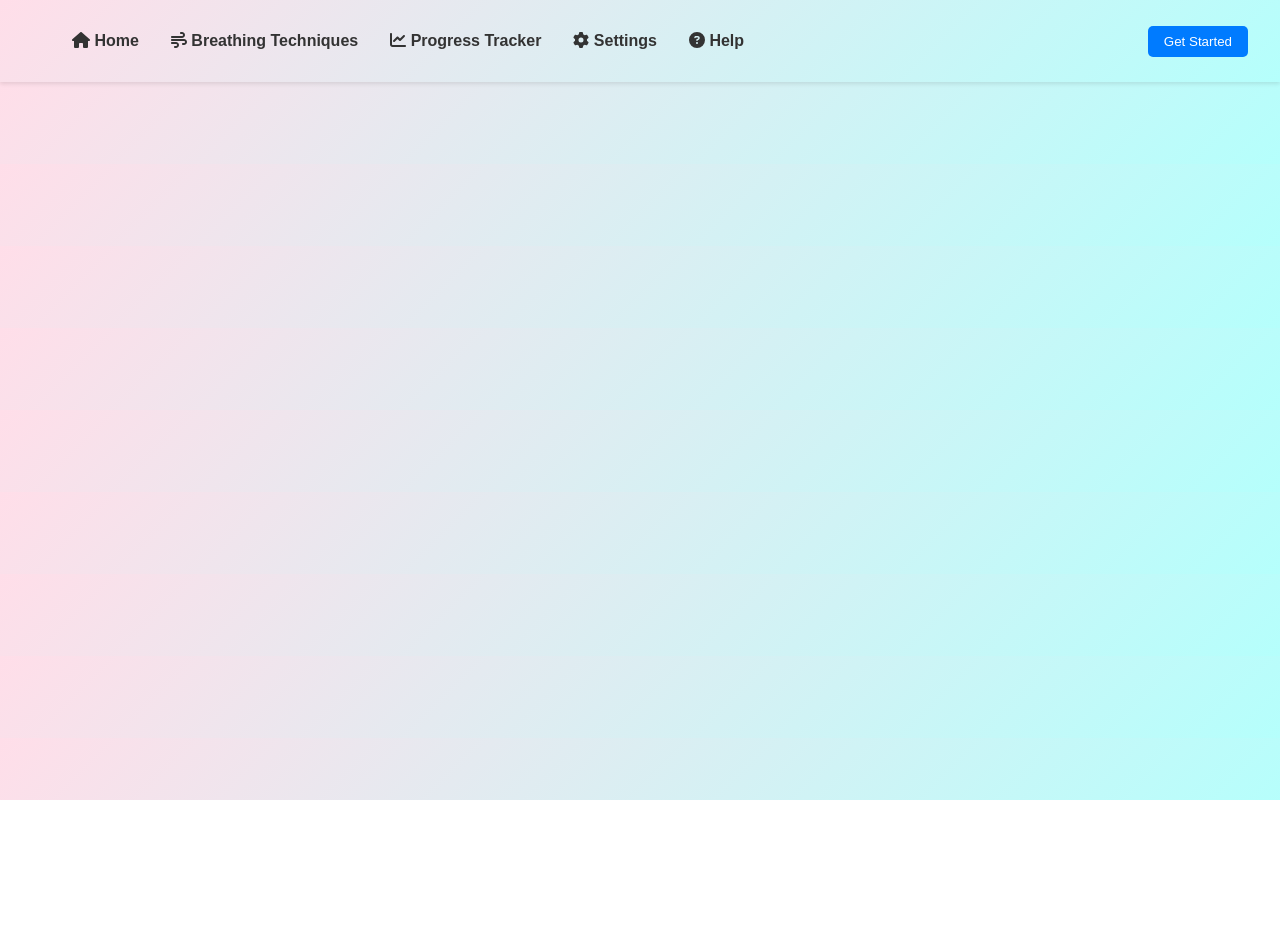
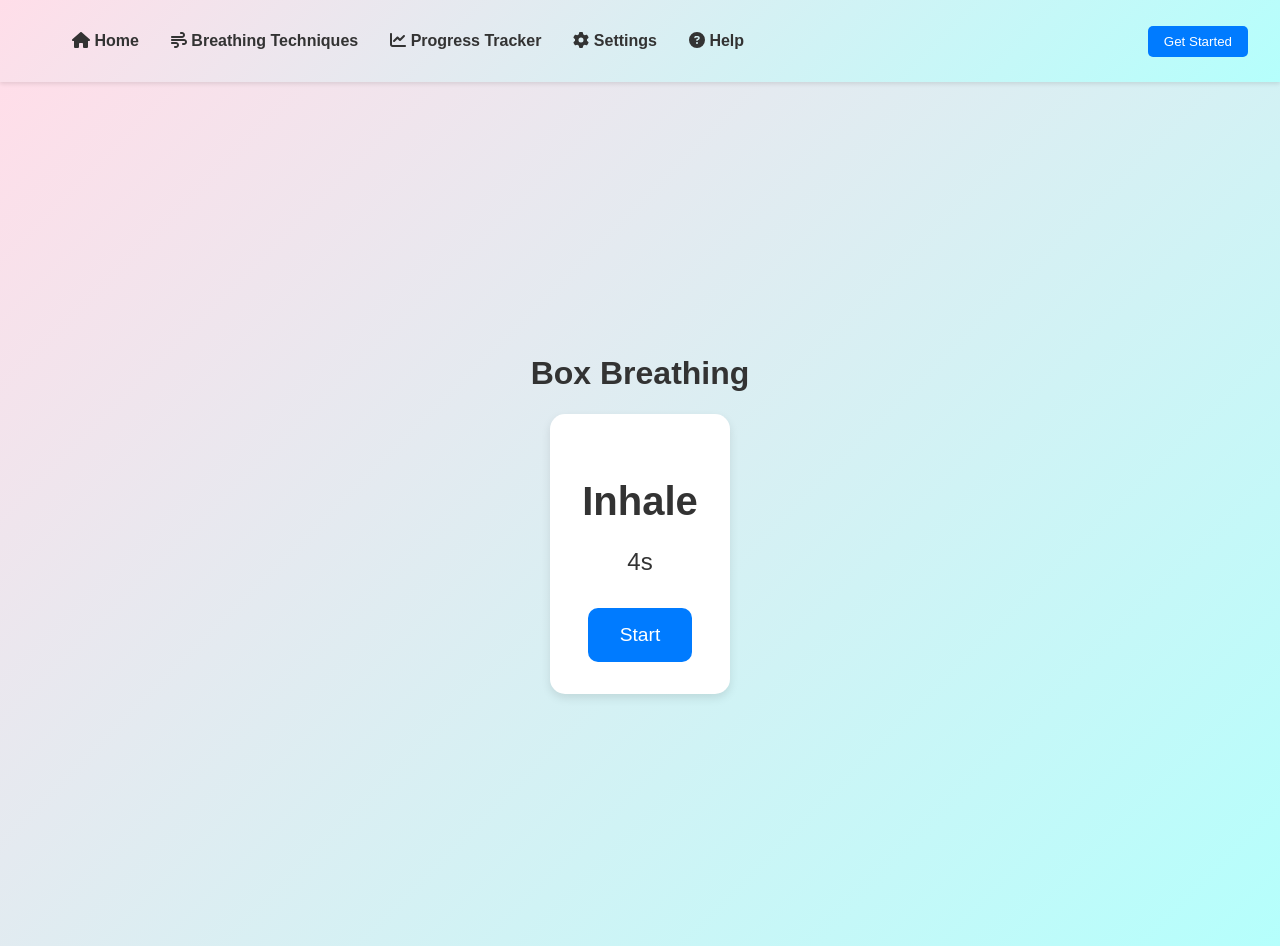
Before and after one commit to Sa1D1111/breathmate, a React (Create React App) app: page /box-breathing in a window 1280 px wide. Before the commit the page ends 800 px from the top, so only its background shows below. Built offline with nearby package versions, Linux system fonts and the light colour scheme.

Commit message:
BoxBreathing

```diff
--- a/src/App.js
+++ b/src/App.js
@@ -5,6 +5,8 @@ import Home from './pages/Home';
 import Techniques from './pages/Techniques';
 import CustomBreathing from './pages/CustomBreathing';
 import WaterBreath from './pages/WaterBreath'; // Import the new page
+import BoxBreathing from './pages/BoxBreathing'; // Import Box Breathing
+
 
 function App() {
   return (
@@ -17,6 +19,8 @@ function App() {
             <Route path="/techniques" element={<Techniques />} />
             <Route path="/custom-breathing" element={<CustomBreathing />} />
             <Route path="/water-breathing" element={<WaterBreath />} /> {/* New route */}
+            <Route path="/box-breathing" element={<BoxBreathing />} /> {/* New route */}
+
           </Routes>
         </div>
       </div>
--- /dev/null
+++ b/src/pages/BoxBreathing.css
@@ -0,0 +1,43 @@
+.box-breathing-page {
+    text-align: center;
+    padding: 2rem;
+    background: linear-gradient(135deg, #ffdee9, #b5fffc); /* Gradient similar to the example */
+    min-height: 100vh;
+    display: flex;
+    flex-direction: column;
+    justify-content: center;
+    align-items: center;
+  }
+
+  .breathing-container {
+    background-color: #fff;
+    padding: 2rem;
+    border-radius: 15px;
+    box-shadow: 0 4px 10px rgba(0, 0, 0, 0.1);
+  }
+
+  .breathing-container h2 {
+    font-size: 2.5rem;
+    margin-bottom: 1rem;
+  }
+
+  .breathing-container p {
+    font-size: 1.5rem;
+    margin-bottom: 2rem;
+  }
+
+  .breathing-button {
+    background-color: #007bff;
+    color: white;
+    border: none;
+    padding: 1rem 2rem;
+    border-radius: 10px;
+    cursor: pointer;
+    font-size: 1.2rem;
+    transition: background-color 0.3s, transform 0.2s;
+  }
+
+  .breathing-button:hover {
+    background-color: #0056b3;
+    transform: scale(1.05);
+  }
--- /dev/null
+++ b/src/pages/BoxBreathing.js
@@ -0,0 +1,54 @@
+import React, { useState, useEffect } from 'react';
+import './BoxBreathing.css';
+
+const BoxBreathing = () => {
+  // Default box breathing times (4 seconds for each phase)
+  const [phase, setPhase] = useState('Inhale');
+  const [timeLeft, setTimeLeft] = useState(4);
+  const [isRunning, setIsRunning] = useState(false);
+
+  const phases = [
+    { name: 'Inhale', duration: 4 },
+    { name: 'Hold', duration: 4 },
+    { name: 'Exhale', duration: 4 },
+    { name: 'Hold', duration: 4 }
+  ];
+
+  useEffect(() => {
+    if (isRunning) {
+      const interval = setInterval(() => {
+        setTimeLeft(prevTime => {
+          if (prevTime > 1) {
+            return prevTime - 1;
+          } else {
+            const currentPhaseIndex = phases.findIndex(p => p.name === phase);
+            const nextPhase = phases[(currentPhaseIndex + 1) % phases.length];
+            setPhase(nextPhase.name);
+            return nextPhase.duration;
+          }
+        });
+      }, 1000);
+
+      return () => clearInterval(interval);
+    }
+  }, [isRunning, phase]);
+
+  const handleStartStop = () => {
+    setIsRunning(!isRunning);
+  };
+
+  return (
+    <div className="box-breathing-page">
+      <h1>Box Breathing</h1>
+      <div className="breathing-container">
+        <h2>{phase}</h2>
+        <p>{timeLeft}s</p>
+        <button className="breathing-button" onClick={handleStartStop}>
+          {isRunning ? 'Pause' : 'Start'}
+        </button>
+      </div>
+    </div>
+  );
+};
+
+export default BoxBreathing;
--- a/src/pages/CustomBreathing.css
+++ b/src/pages/CustomBreathing.css
@@ -24,12 +24,12 @@
 
 .gradient-circle {
   background: conic-gradient(
-    #55b7a4 0%,
-    #4ca493 40%,
+    #799aff 0%,
+    #73b1e0 40%,
     #fff 40%,
-    #fff 60%,
-    #336d62 60%,
-    #2a5b52 100%
+    #c2bdbd9d 60%,
+    #72a7e3 60%,
+    #2d8dc1 100%
   );
   height: 320px;
   width: 320px;
--- a/src/pages/Home.css
+++ b/src/pages/Home.css
@@ -37,7 +37,7 @@ body {
 
 /* Bubble text styles */
 .bubble-text {
-  background: linear-gradient(135deg, #ff6fd9b9, #3913c2be);
+  background: linear-gradient(135deg, lightsteelblue, rgb(66, 144, 246));
   color: white;
   padding: 20px;
   border-radius: 15px;
--- a/src/pages/Techniques.css
+++ b/src/pages/Techniques.css
@@ -3,52 +3,77 @@
   padding: 2rem;
 }
 
+/* Technique list styles */
 .technique-list {
   list-style: none;
   padding: 0;
   margin-top: 1.5rem;
+  display: flex;
+  flex-direction: column;
+  gap: 1.5rem; /* Spacing between list items */
 }
 
 .technique-list li {
   display: flex;
   align-items: center;
-  margin-bottom: 1.5rem;
+  justify-content: space-between;
+  background-color: #007bff; /* Blue background for box items */
+  color: white;
+  padding: 1rem;
+  border-radius: 8px;
+  text-decoration: none;
+  min-height: 80px; /* Ensure all boxes are the same height */
+  max-width: 400px; /* Ensure the boxes are the same width */
+  box-shadow: 0 4px 8px rgba(0, 0, 0, 0.1);
+}
+
+.technique-list li:hover {
+  background-color: #0056b3; /* Darken the background on hover */
+}
+
+.technique-link {
+  display: flex;
+  align-items: center;
+  text-decoration: none;
+  color: white;
+  flex-grow: 1;
 }
 
 .technique-icon {
-  font-size: 1.5rem;
+  font-size: 2rem; /* Make icon slightly larger */
   margin-right: 1rem;
-  color: #007bff;
 }
 
 .technique-content h3 {
   margin: 0;
+  font-size: 1.2rem;
   font-weight: bold;
 }
 
 .technique-content p {
-  margin: 0.2rem 0 0 0;
-  color: #555;
+  margin: 0;
+  font-size: 1rem;
+  color: white;
 }
 
 /* Customized Breathing Section */
 .customized-section {
-  margin-top: 2rem; /* Reduced margin */
-  padding: 0.8rem;  /* Smaller padding */
-  background-color: #f9f9f9; /* Lighter background for consistency */
-  border-radius: 8px; /* Adjusted border-radius */
+  margin-top: 2rem;
+  padding: 0.8rem;
+  background-color: #f9f9f9;
+  border-radius: 8px;
   display: flex;
-  align-items: center; /* Align content vertically */
-  justify-content: space-between; /* Space between title and button */
+  align-items: center;
+  justify-content: space-between;
 }
 
 .customized-section h2 {
-  font-size: 1.5rem; /* Slightly smaller font size */
+  font-size: 1.5rem;
   margin: 0;
 }
 
 .customized-section p {
-  font-size: 0.9rem; /* Smaller text for description */
+  font-size: 0.9rem;
   margin: 0;
 }
 
@@ -59,18 +84,18 @@
 
 /* Adjust the customized button to be smaller and more in line with other buttons */
 .customize-button {
-  background-color: #007bff;
+  background-color: rgb(68, 201, 245);
   color: white;
   border: none;
-  padding: 0.4rem 1rem; /* Smaller padding for a more compact button */
-  border-radius: 4px; /* Smaller radius */
+  padding: 0.4rem 1rem;
+  border-radius: 4px;
   cursor: pointer;
-  font-size: 0.85rem; /* Smaller font size */
-  margin-left: 1rem; /* Add margin to separate from text */
+  font-size: 0.85rem;
+  margin-left: 1rem;
 }
 
 .customize-button:hover {
-  background-color: #0056b3;
+  background-color: rgb(176, 196, 222);
 }
 
 /* Style for technique items */
@@ -86,7 +111,7 @@
   display: inline-block;
   margin-top: 10px;
   padding: 10px 15px;
-  background-color: #007bff;
+  background-color: rgb(68, 201, 245);
   color: #fff;
   border-radius: 5px;
   text-decoration: none;
@@ -94,5 +119,5 @@
 }
 
 .technique-link:hover {
-  background-color: #0056b3;
+  background-color: lightsteelblue;
 }
--- a/src/pages/Techniques.js
+++ b/src/pages/Techniques.js
@@ -22,6 +22,15 @@ const Techniques = () => {
         </li>
 
 
+        <li>
+  <Link to="/box-breathing" className="technique-link">
+    <FontAwesomeIcon icon={faSquare} className="technique-icon" />
+    <div className="technique-content">
+      <h3>Box Breathing</h3>
+      <p>4-4-4-4 breathing for focus.</p>
+    </div>
+  </Link>
+</li>
 
         <li>
           <FontAwesomeIcon icon={faLeaf} className="technique-icon" />
@@ -30,13 +39,7 @@ const Techniques = () => {
             <p>Deep belly breathing to relax.</p>
           </div>
         </li>
-        <li>
-          <FontAwesomeIcon icon={faSquare} className="technique-icon" />
-          <div className="technique-content">
-            <h3>Box Breathing</h3>
-            <p>4-4-4-4 breathing for focus.</p>
-          </div>
-        </li>
+
         <li>
           <FontAwesomeIcon icon={faCircle} className="technique-icon" />
           <div className="technique-content">
```
